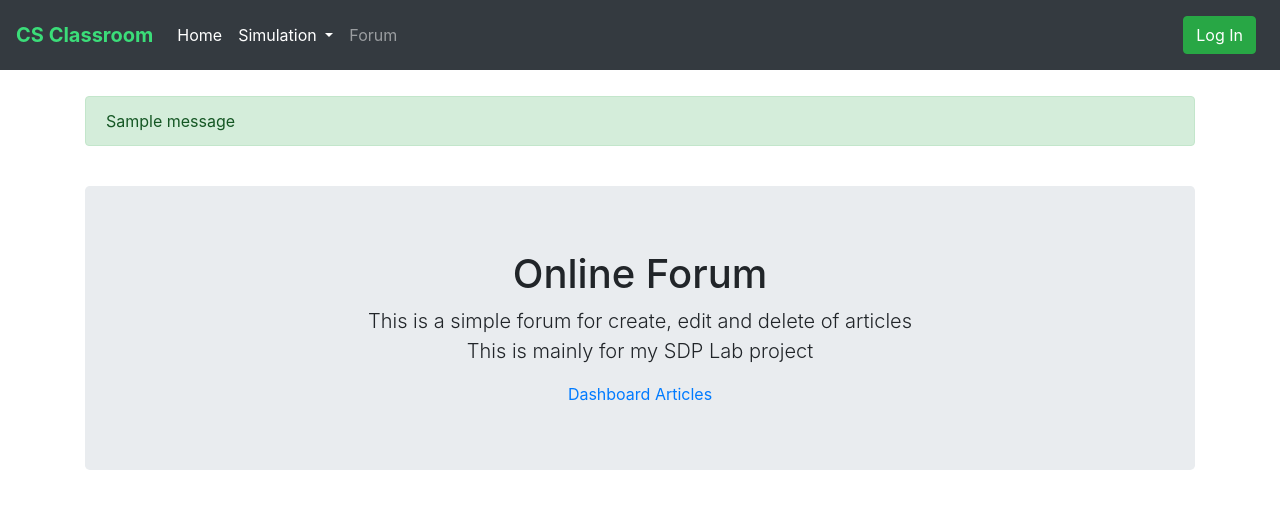
After one commit to tanvirfahim15/CS_Classroom, a Flask app: page /online_forum/forum_home in a window 1280 px wide. The commit adds this page. Shown: the top 509 px of the page. Run offline with Flask 2, Linux system fonts and the light colour scheme; one stand-in notice (Sample message) is shown; some libraries are stand-ins or nearby versions.

Commit message:
Online Forum

```diff
--- a/app.py
+++ b/app.py
@@ -6,6 +6,7 @@ from paths.Simulation.MachineLearning.main import app as machine_learning_simula
 from paths.Simulation.MachineLearning.LinearRegression import app as linear_regression
 from paths.Simulation.MachineLearning.LogisticRegression import app as logistic_regression
 from paths.Simulation.MachineLearning.KMeansClustering import app as k_means_clustering
+from paths.Tutorial.OnlineForum.ForumArticle import app as online_forum
 
 app = Flask(__name__)
 app.secret_key = 'UIBBN*E(DNJ'
@@ -19,6 +20,8 @@ app.register_blueprint(linear_regression)
 app.register_blueprint(logistic_regression)
 app.register_blueprint(k_means_clustering)
 
+# Online Forum paths
+app.register_blueprint(online_forum)
 
 @app.route("/")
 def home():
@@ -27,4 +30,4 @@ def home():
 
 
 if __name__ == "__main__":
-    app.run()
+    app.run(debug=True)
--- /dev/null
+++ b/paths/Tutorial/OnlineForum/ForumArticle.py
@@ -0,0 +1,64 @@
+from bson import ObjectId
+from flask import Flask, render_template, flash, redirect, url_for, session, request, logging, session, Blueprint
+from wtforms import Form, StringField, TextAreaField, PasswordField, validators
+from functools import wraps
+from utility.database import db
+import time
+import datetime
+import random
+
+
+app = Blueprint('online_forum', __name__)
+
+now = datetime.datetime.now()
+
+@app.route('/articles')
+def articles():
+    articles = db.article.find()
+
+    if articles is not None:
+        return render_template('/tutorial/articles.html', articles=articles)
+    else:
+        msg = 'No Articles Found'
+        return render_template('/tutorial/articles.html', msg=msg)
+
+@app.route('/article/<string:id>/')
+def article(id):
+    articles = db.article.find({"_id": ObjectId(id)})
+    print(articles)
+    return render_template('/tutorial/article.html', articles=articles)
+
+
+@app.route('/dashboard')
+def dashboard():
+    articles = db.article.find({"author": session['username']})
+    print(articles)
+    if articles is not None:
+        return render_template('/tutorial/dashboard.html', articles=articles)
+    else:
+        msg = 'You Do Not Have Any Articles'
+        return render_template('/tutorial/dashboard.html', msg=msg)
+
+
+class ArticleForm(Form):
+    title = StringField('Title', [validators.Length(min=1, max=200)])
+    body = TextAreaField('Body', [validators.Length(min=4)])
+
+@app.route('/add_article', methods=['GET', 'POST'])
+def add_article():
+    form = ArticleForm(request.form)
+    if request.method == 'POST' and form.validate():
+        title = form.title.data
+        body = form.body.data
+        author = session['username']
+
+        db.article.insert({"title": title, "author": author, "body": body, "date": str(now)})
+        flash('Article Created', 'success')
+
+        return redirect('/dashboard')
+
+    return render_template('/tutorial/add_article.html', form=form)
+
+@app.route('/online_forum/forum_home')
+def forum_home():
+    return render_template('/tutorial/forum_home.html', **locals())
--- a/requirements.txt
+++ b/requirements.txt
@@ -1,3 +1,4 @@
 flask
 pymongo
 numpy
+WTForms
--- a/templates/nav.html
+++ b/templates/nav.html
@@ -75,7 +75,12 @@
             </div>
         </li>
 
+         <li class="nav-item">
+             <a class="nav-link" href="/online_forum/forum_home"> Forum </a>
+         </li>
+
     </ul>
+
 
 
     <ul class="navbar-nav ml-auto">
--- /dev/null
+++ b/templates/tutorial/forum_home.html
@@ -0,0 +1,11 @@
+{% extends '/tutorial/layout.html' %}
+
+{% block body %}
+    <br/>
+    <div class="jumbotron text-center">
+        <h1>Online Forum</h1>
+        <p class="lead">This is a simple forum for create, edit and delete of articles<br> This is mainly for my SDP Lab project</p>
+        <a href="/dashboard">Dashboard</a>
+        <a href="/articles">Articles</a>
+    </div>
+{% endblock %}
--- /dev/null
+++ b/templates/tutorial/includes/_messages.html
@@ -0,0 +1,15 @@
+{% with messages = get_flashed_messages(with_categories=true) %}
+  {% if messages %}
+    {% for category, message in messages %}
+      <div class="alert alert-{{ category }}">{{ message }}</div>
+    {% endfor %}
+  {% endif %}
+{% endwith %}
+
+{% if error %}
+  <div class="alert alert-danger">{{error}}</div>
+{% endif %}
+
+{% if msg %}
+  <div class="alert alert-success">{{msg}}</div>
+{% endif %}
--- /dev/null
+++ b/templates/tutorial/layout.html
@@ -0,0 +1,26 @@
+<!DOCTYPE html>
+<html lang="en">
+<head>
+    <meta charset="UTF-8">
+    <title>Online Forum</title>
+    <link rel="stylesheet" href="https://stackpath.bootstrapcdn.com/bootstrap/4.1.3/css/bootstrap.min.css">
+</head>
+<body>
+
+<div class="container">
+    {% include "nav.html" %}
+    {% include '/tutorial/includes/_messages.html' %}
+    {% block body %} {% endblock %}
+</div>
+<script src="https://stackpath.bootstrapcdn.com/bootstrap/4.1.3/js/bootstrap.min.js"></script>
+<script src="https://cdnjs.cloudflare.com/ajax/libs/ckeditor/4.8.0/ckeditor.js"></script>
+<script type="text/javascript">
+    CKEDITOR.replace('body');
+</script>
+
+
+<script src="https://cdnjs.cloudflare.com/ajax/libs/jquery/3.3.1/jquery.min.js"></script>
+<script src="https://cdnjs.cloudflare.com/ajax/libs/twitter-bootstrap/3.3.7/js/bootstrap.min.js"></script>
+<script src="scripts.js"></script>
+</body>
+</html>
```
Also changed, not shown: templates/tutorial/add_article.html (added, +20 -0 lines), templates/tutorial/article.html (added, +12 -0 lines), templates/tutorial/articles.html (added, +12 -0 lines), templates/tutorial/dashboard.html (added, +26 -0 lines), templates/tutorial/includes/_formhelpers.html (added, +9 -0 lines), templates/tutorial/includes/_navbar.html (added, +38 -0 lines).
